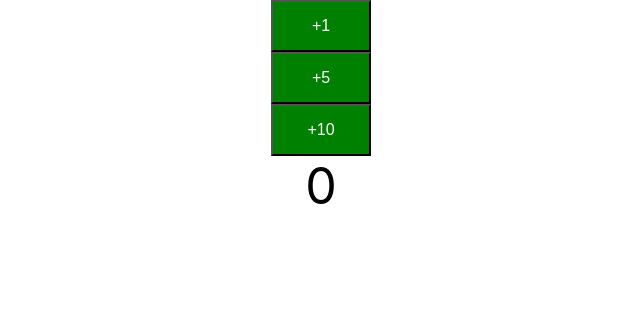
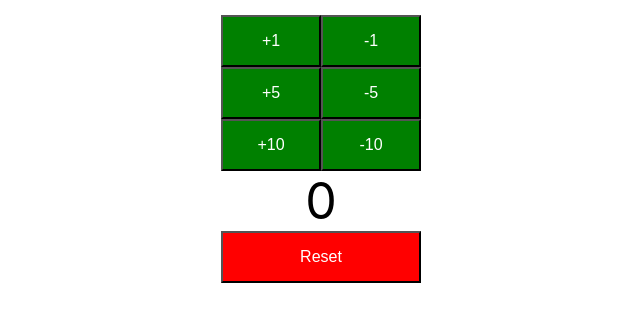
Before and after one commit to AnukulPK/todo-app-fullstack, a React (Create React App) app: page / in a window 1280 px wide. Shown: the top 322 px of the page, without its empty margins (319-959 px from the left). Built offline with nearby package versions, Linux system fonts and the light colour scheme.

Commit message:
reset implemented

```diff
--- /dev/null
+++ b/src/components/counter/Counter.css
@@ -0,0 +1,21 @@
+button {
+    background-color: green;
+    font-size: 16px;
+    padding: 15px 30px;
+    color: white;
+    width: 100px;
+}
+
+.count {
+    font-size: 50px;
+    padding: 15px 30px;
+}
+
+.reset {
+    background-color: red;
+    width: 200px;
+}
+
+body {
+    padding: 15px 30px;
+}
--- a/src/components/counter/Counter.js
+++ b/src/components/counter/Counter.js
@@ -10,12 +10,42 @@ const Counter = () => {
     setCount(newCount);
   };
 
+  const countDecrementHandler = (decrement) => {
+    // console.log('increment Value', increment);
+    let newCount = count - decrement;
+    setCount(newCount);
+  };
+
+  const resetHandler = () => {
+    setCount(0);
+  };
+
   return (
     <div className="counter">
-      <CounterButton increment={1} incrementMethod={countIncreaseHandler} />
-      <CounterButton increment={5} incrementMethod={countIncreaseHandler} />
-      <CounterButton increment={10} incrementMethod={countIncreaseHandler} />
+      <CounterButton
+        increment={1}
+        decrement={1}
+        incrementMethod={countIncreaseHandler}
+        decrementMethod={countDecrementHandler}
+      />
+      <CounterButton
+        increment={5}
+        decrement={5}
+        incrementMethod={countIncreaseHandler}
+        decrementMethod={countDecrementHandler}
+      />
+      <CounterButton
+        increment={10}
+        decrement={10}
+        incrementMethod={countIncreaseHandler}
+        decrementMethod={countDecrementHandler}
+      />
       <span className="count">{count}</span>
+      <div>
+        <button className="reset" onClick={resetHandler}>
+          Reset
+        </button>{' '}
+      </div>
     </div>
   );
 };
--- a/src/components/counterButton/CounterButton.css
+++ b/src/components/counterButton/CounterButton.css
@@ -10,3 +10,12 @@ button {
     font-size: 50px;
     padding: 15px 30px;
 }
+
+button.reset {
+    background-color: red;
+    width: 200px;
+}
+
+body {
+    padding: 15px 30px;
+}
--- a/src/components/counterButton/CounterButton.js
+++ b/src/components/counterButton/CounterButton.js
@@ -2,7 +2,12 @@ import React, { useState } from 'react';
 import PropTypes from 'prop-types';
 import './CounterButton.css';
 
-const CounterButton = ({ increment, incrementMethod }) => {
+const CounterButton = ({
+  increment,
+  incrementMethod,
+  decrementMethod,
+  decrement,
+}) => {
   const [count, setCount] = useState(0);
 
   const countIncreaseHandler = () => {
@@ -11,9 +16,16 @@ const CounterButton = ({ increment, incrementMethod }) => {
     incrementMethod(increment);
   };
 
+  const countDecreaseHandler = () => {
+    let newCount = count - decrement;
+    setCount(newCount);
+    decrementMethod(decrement);
+  };
+
   return (
     <div className="counter">
       <button onClick={countIncreaseHandler}>+{increment}</button>
+      <button onClick={countDecreaseHandler}>-{decrement}</button>
       {/* <span className="count">{count}</span> */}
     </div>
   );
```
